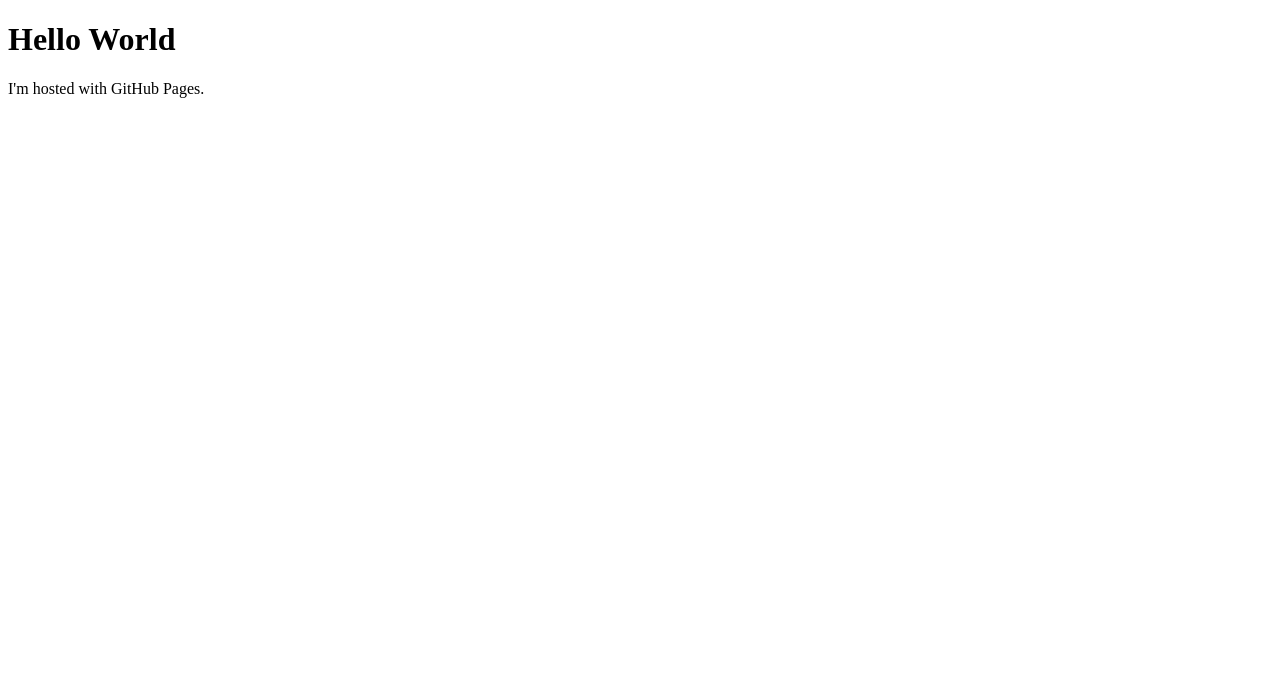
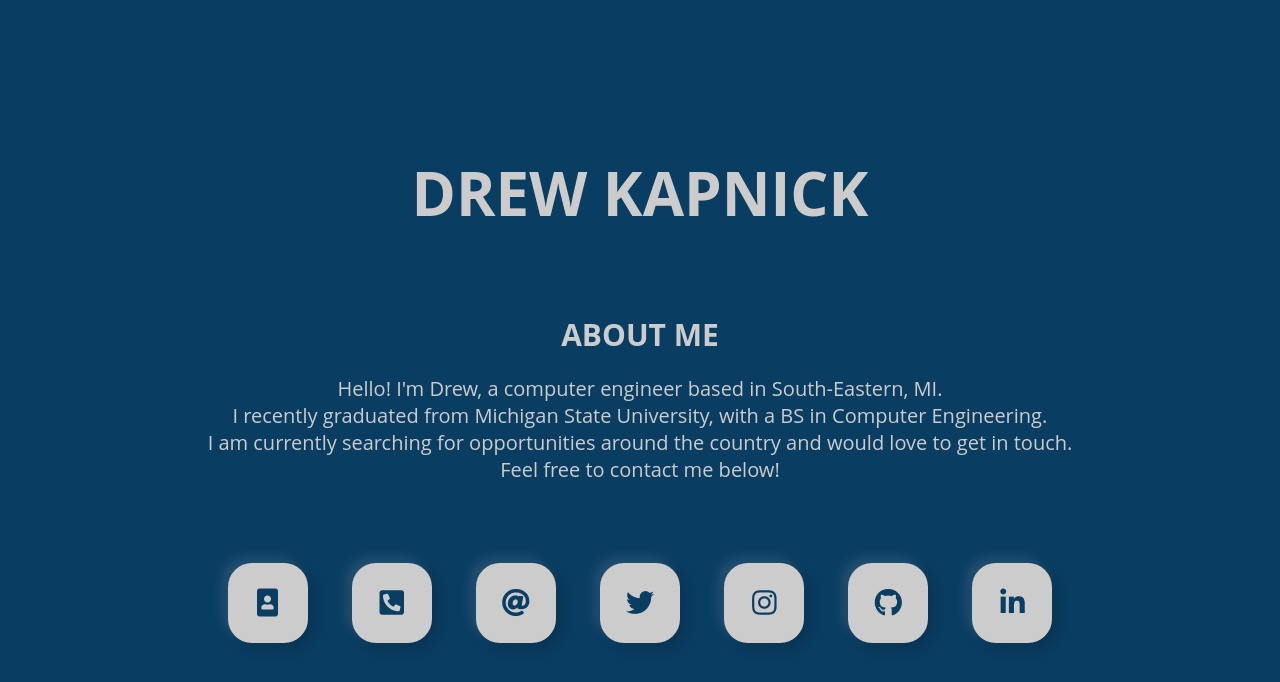
Before and after one commit to drewkapnick5/drewkapnick5.github.io, a plain HTML site: page index.html in a window 1280 px wide. Drawn offline with Linux system fonts and the light colour scheme.

Commit message:
Basic Social Website
Links to contact me with some slight CSS animation. Very Basic

```diff
--- a/index.html
+++ b/index.html
@@ -1,7 +1,33 @@
 <!DOCTYPE html>
-<html>
+<html lang="en">
+<head>
+  <meta charset="UTF-8">
+  <meta name="viewport" content="width=device-width, initial-scale=1.0">
+  <title></title>
+  <link rel="stylesheet" href="https://cdnjs.cloudflare.com/ajax/libs/font-awesome/5.13.0/css/all.min.css">
+  <link rel="stylesheet" href="style.css">
+</head>
 <body>
-<h1>Hello World</h1>
-<p>I'm hosted with GitHub Pages.</p>
+  <div class="contact-page">
+    <h2>Drew Kapnick</h2>
+    <section id="about"></section>
+    <div class="info">
+      <h3>About Me</h3>
+      <p>Hello! I'm Drew, a computer engineer based in South-Eastern, MI.</p>
+      <p>I recently graduated from Michigan State University, with a BS in Computer Engineering.</p>
+      <p>I am currently searching for opportunities around the country and would love to get in touch.</p>
+      <p>Feel free to contact me below!</p>
+    </div>
+
+
+    <div class="social-icons">
+      <a href="Drew Kapnick Resume May 2020.pdf"><i class="fas fa-portrait"></i></a>
+      <a href="tel:517-920-3239"><i class="fas fa-phone-square-alt"></i></a>
+      <a href="mailto:akapnick5@gmail.com"><i class="fas fa-at"></i></a>
+      <a href="https://twitter.com/DrewKapnick5"><i class="fab fa-twitter"></i></a>
+      <a href="https://www.instagram.com/drewkapnick5/"><i class="fab fa-instagram"></i></a>
+      <a href="https://github.com/drewkapnick5"><i class="fab fa-github"></i></a>
+      <a href="https://www.linkedin.com/in/drew-kapnick-9891a6153/"><i class="fab fa-linkedin-in"></i></a>
+    </div>
 </body>
 </html>
--- /dev/null
+++ b/style.css
@@ -0,0 +1,106 @@
+*{
+  margin: 0;
+  padding: 0;
+  box-sizing: border-box;
+  font-family: "Open Sans",sans-serif;
+}
+
+body{
+  margin: 0;
+  padding: 0;
+  background-color: #0a3d62;
+  display: flex;
+  align-items: center;
+  justify-content: center;
+  min-height: 100vh;
+}
+
+
+h2{
+  width: 100%;
+  margin-bottom: 80px;
+  text-transform: uppercase;
+  color: #ccc;
+  font-size: 60px;
+  text-align: center;
+}
+h3{
+  margin-bottom: 20px;
+  text-transform: uppercase;
+  color: #ccc;
+  font-size: 30px;
+  text-align: center;
+}
+.info{
+  margin-bottom: 80px;
+  color: #ccc;
+  font-size: 20px;
+  text-align: center;
+}
+
+a{
+  margin: 0 20px;
+  width: 80px;
+  height: 80px;
+  background-color: #ccc;
+  display: inline-block;
+  border-radius: 24px;
+  box-shadow: 6px 6px 12px rgba(0,0,0,.15),
+              -6px -6px 12px rgba(255,255,255,.1);
+  overflow: hidden;
+  font-size: 28px;
+  transition: .3s linear;
+  position: relative;
+}
+
+a:hover{
+  transform: scale(1.3);
+  border-radius: 50%;
+}
+
+a i::before{
+  position: absolute;
+  width: 100%;
+  height: 100%;
+  text-align: center;
+  background-size: 200% 200%;
+  background-position: 75% 75%;
+  top: 0;
+  left: 0;
+  line-height: 80px;
+  -webkit-background-clip: text;
+  -webkit-text-fill-color: transparent;
+  transition: .5s linear;
+}
+
+a:hover i::before{
+  background-position: 0% 0%;
+}
+
+.fa-portrait::before{
+  background-image: linear-gradient(135deg,#ffffff 30%,#0a3d62 50%);
+}
+
+.fa-phone-square-alt::before{
+  background-image: linear-gradient(135deg,rgb(89, 185, 78) 30%,#0a3d62 50%);
+}
+
+.fa-at::before{
+  background-image: linear-gradient(135deg,#a73636 30%,#0a3d62 50%);
+}
+
+.fa-twitter::before{
+  background-image: linear-gradient(135deg,#27a2ee 30%,#0a3d62 50%);
+}
+
+.fa-instagram::before{
+  background-image: linear-gradient(135deg,#c32aa3 30%,#0a3d62 50%);
+}
+
+.fa-github::before{
+  background-image: linear-gradient(135deg,#222 30%,#0a3d62 50%);
+}
+
+.fa-linkedin-in::before{
+  background-image: linear-gradient(135deg,#007bb5 30%,#0a3d62 50%);
+}
```
